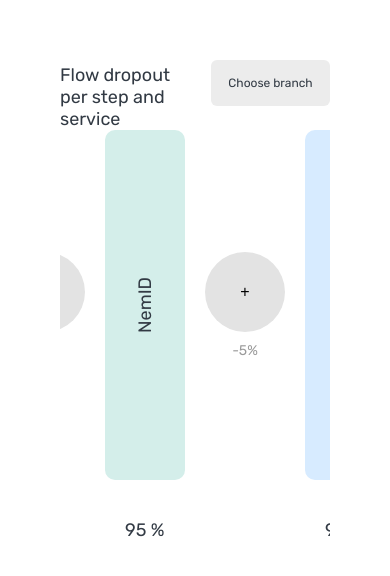
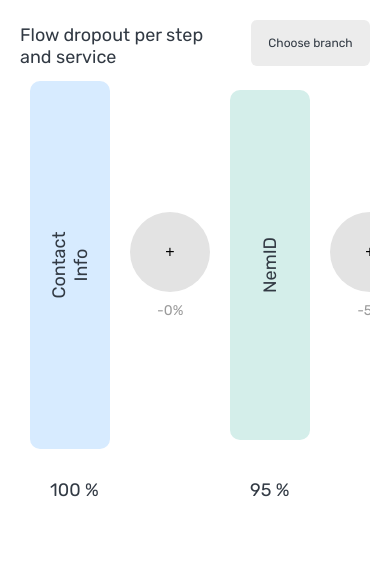
Before and after one commit to ungurnicoleta/helloflow, a React app: page / in a window 390 px wide. Shown: the top 576 px of the page. Built offline with nearby package versions, Linux system fonts and the light colour scheme.

Commit message:
Make app responsive

```diff
--- a/src/index.css
+++ b/src/index.css
@@ -39,15 +39,24 @@
 
 
 .horizontalList{
+    width: 100%;
     min-height: 400px;
 
-    display: flex;
+    padding: 0;
+    margin: auto;
+
+    display: -webkit-box;
     flex-direction: row;
-
     align-items: center;
     justify-content: center;
 
-    white-space: nowrap;
-    overflow-y: auto;
     overflow-x: scroll;
 }
+
+
+
+@media only screen and (max-width: 600px) {
+    .container {
+        margin: 0px;
+    }
+  }
```
Also changed, not shown: 1 other file (tests, documents, lock files or other folders).
